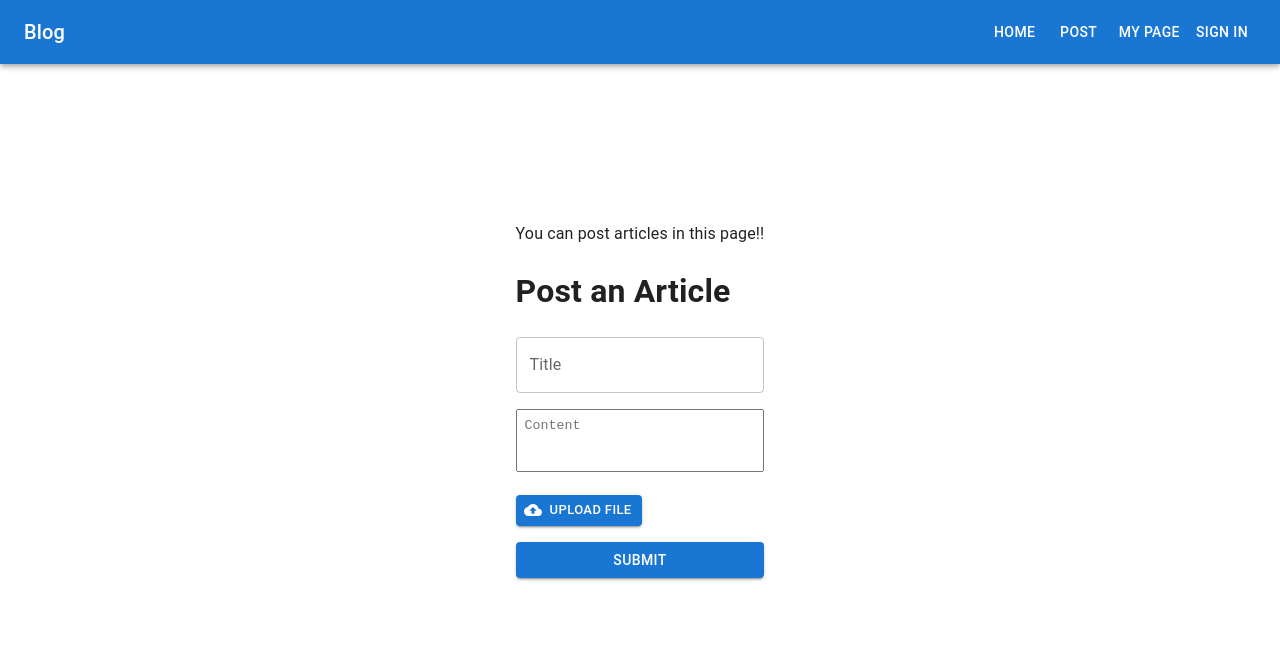
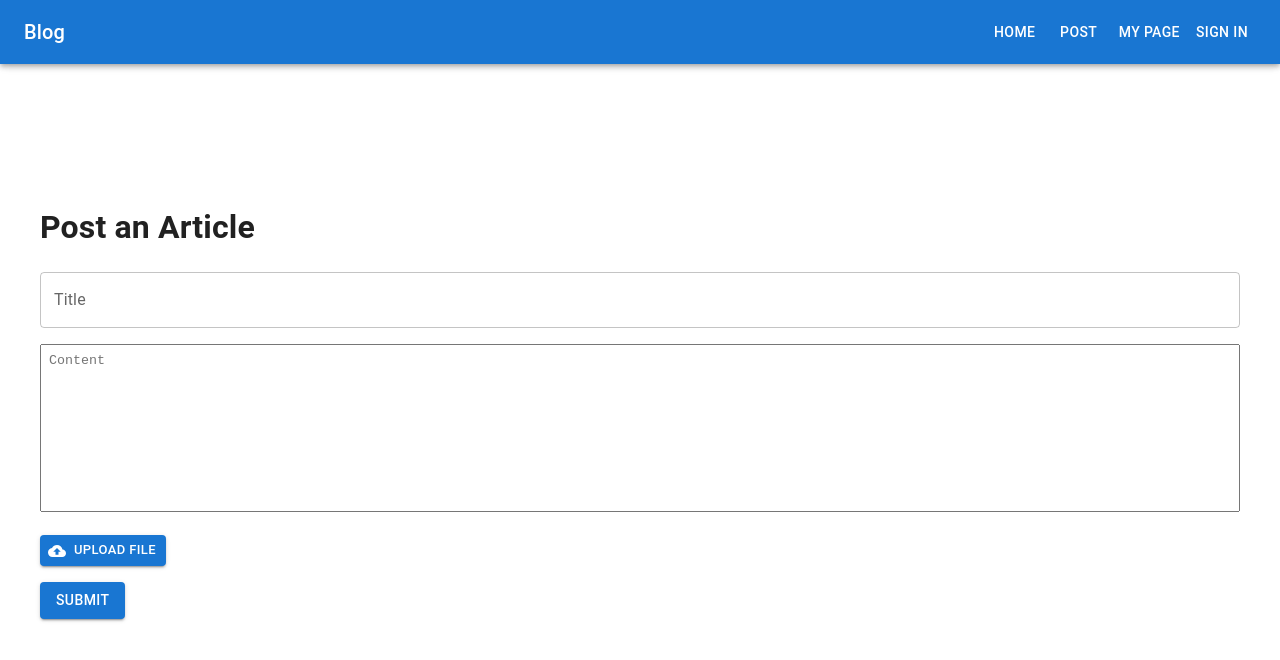
Before and after one commit to chang313/aents-project, a Next.js app in the folder app/: page /post in a window 1280 px wide. Shown: the top 660 px of the page. Built offline with nearby package versions, Linux system fonts and the light colour scheme.

Commit message:
modify some ui

```diff
--- a/app/pages/my-page.tsx
+++ b/app/pages/my-page.tsx
@@ -35,7 +35,8 @@ export default function MyPage() {
 
   return (
     <>
-      <p> this is my page</p>
+      <h1>This is My Page. </h1>
+      <h3> you can select an article to edit it</h3>
       <ArticleCardList articles={myArticle} isEditable={true}/>
     </>
 
--- a/app/pages/post.tsx
+++ b/app/pages/post.tsx
@@ -30,6 +30,7 @@ export default function Post() {
     const user = getUser();
     const writer_name = user ? user.name : null;
 
+    console.log('image type:', typeof image);
     const response = await post_article({title, content, writer_name, image});
     if (response.success) {
       console.log('blog posting success!');
@@ -65,10 +66,9 @@ export default function Post() {
 
   return (
     <>
-      <main>You can post articles in this page!!</main>
-      <div>
+
         <h1>Post an Article</h1>
-        <form onSubmit={handleSubmit} style={{ maxWidth: '400px', margin: 'auto' }}>
+        <form onSubmit={handleSubmit} style={{ width: 1200,margin: 'auto' }}>
           <Box marginBottom={2}>
             <TextField
               label="Title"
@@ -80,7 +80,7 @@ export default function Post() {
           </Box>
           <Box marginBottom={2}>
             <TextareaAutosize
-              minRows={3}
+              minRows={10}
               placeholder="Content"
               style={{ width: '100%', padding: '8px', resize: 'none' }}
               value={content}
@@ -98,12 +98,12 @@ export default function Post() {
 
           </Box>
           <Box>
-            <Button type="submit" variant="contained" color="primary" fullWidth>
+            <Button type="submit" variant="contained" color="primary" >
               Submit
             </Button>
           </Box>
         </form>
-      </div>
+
     </>
 
   )
```
